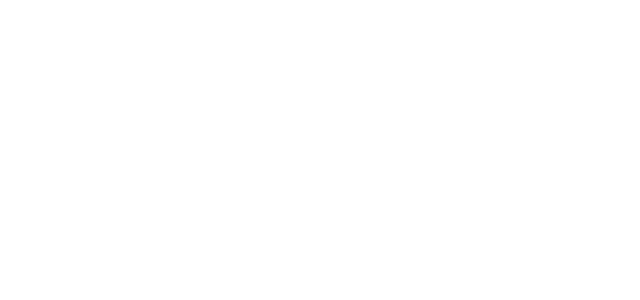
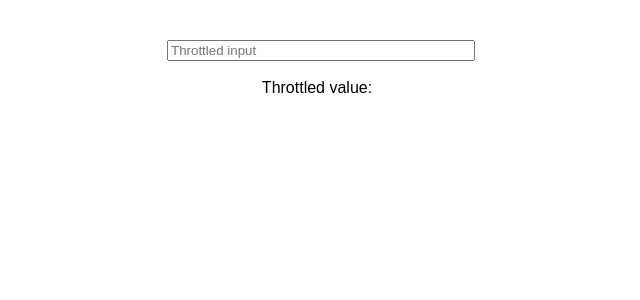
Before and after one commit to WxSwen/mini-react-hooks, a React (Create React App) app: page / in a window 1280 px wide. Shown: the top 300 px of the page, without its empty margins (323-963 px from the left). Built offline with nearby package versions, Linux system fonts and the light colour scheme; the HTML template or start-up script is replaced by a standard one.

Commit message:
feat: 添加useThrottle

```diff
--- a/src/App.tsx
+++ b/src/App.tsx
@@ -1,12 +1,41 @@
 import * as React from 'react';
 import './App.css';
+import useThrottle from './package/useThrottle';
 
+const Demo = () => {
+  const [value, setValue] = React.useState('');
+  const throttledValue = useThrottle(value, 2000);
+  const [lastThrottledValue, setLastThrottledValue] = React.useState(throttledValue);
+
+  React.useEffect(() => {
+    if (lastThrottledValue !== throttledValue) {
+      setLastThrottledValue(throttledValue);
+    }
+  });
+
+  return (
+    <div style={{ width: 300, margin: '40px auto' }}>
+      <input
+        type="text"
+        value={value}
+        placeholder="Throttled input"
+        style={{ width: '100%' }}
+        onChange={({ currentTarget }) => {
+          setValue(currentTarget.value);
+        }}
+      />
+      <br />
+      <br />
+      <div>Throttled value: {throttledValue}</div>
+    </div>
+  );
+};
 
 class App extends React.Component {
   public render() {
     return (
       <div className="App">
-
+        <Demo></Demo>
       </div>
     );
   }
--- a/src/package/useHoverDirty.ts
+++ b/src/package/useHoverDirty.ts
@@ -1,6 +1,6 @@
 import { useEffect, useState } from 'react';
 
-const useHoverDirty = (ref, enabled: boolean = true) => {
+const useHoverDirty = (ref: any, enabled: boolean = true) => {
   if(process.env.NODE_ENV === 'development') {
     if(typeof ref !== 'object' || typeof ref.current === 'undefined') {
       console.error('useHoverDirty expects a single ref argument.');
@@ -23,8 +23,8 @@
         ref.current.removeEventListener('mouseover', onMouseOver);
         ref.current.removeEventListener('mouseout', onMouseOut);
       }
-    }, [enabled, ref])
-  });
+    })
+  }, [enabled, ref]);
 
   return value;
 }
--- a/src/package/useThrottle.ts
+++ b/src/package/useThrottle.ts
@@ -1 +1,42 @@
 import { useEffect, useRef, useState } from 'react';
+import useUnmount from './useUnmount';
+
+const useThrottle = (value: any, ms: number = 200) => {
+  const [state, setState] = useState(value);
+  const timeout = useRef(null) as any;
+  const nextValue = useRef(null) as any;
+  const hasNextValue = useRef(null) as any;
+  // 保证在ms时间内，timeout.current一直不为空，只会执行timeoutCallback
+  useEffect(() => {
+    if(!timeout.current) {
+      // 第一次赋值
+      setState(value);
+
+      const timeoutCallback = () => {
+        if(hasNextValue.current) {
+          hasNextValue.current = false;
+          setState(nextValue.current);
+          timeout.current = setTimeout(timeoutCallback, ms);
+        } else {
+          // 不存在更新值，清空定时器
+          timeout.current = null;
+        }
+      }
+      // 进来后先执行一次定时器任务
+      timeout.current = setTimeout(timeoutCallback, ms);
+    } else {
+      // 存在定时器，保存最新值
+      // 更新有更新值的状态
+      nextValue.current = value;
+      hasNextValue.current = true;
+    }
+  }, [value])
+
+  useUnmount(() => {
+    clearTimeout(timeout.current);
+  });
+
+  return state;
+}
+
+export default useThrottle;
--- a/tsconfig.json
+++ b/tsconfig.json
@@ -13,7 +13,7 @@
     "forceConsistentCasingInFileNames": true,
     "noImplicitReturns": true,
     "noImplicitThis": true,
-    "noImplicitAny": true,
+    "noImplicitAny": false,
     "importHelpers": true,
     "strictNullChecks": true,
     "suppressImplicitAnyIndexErrors": true,
```
